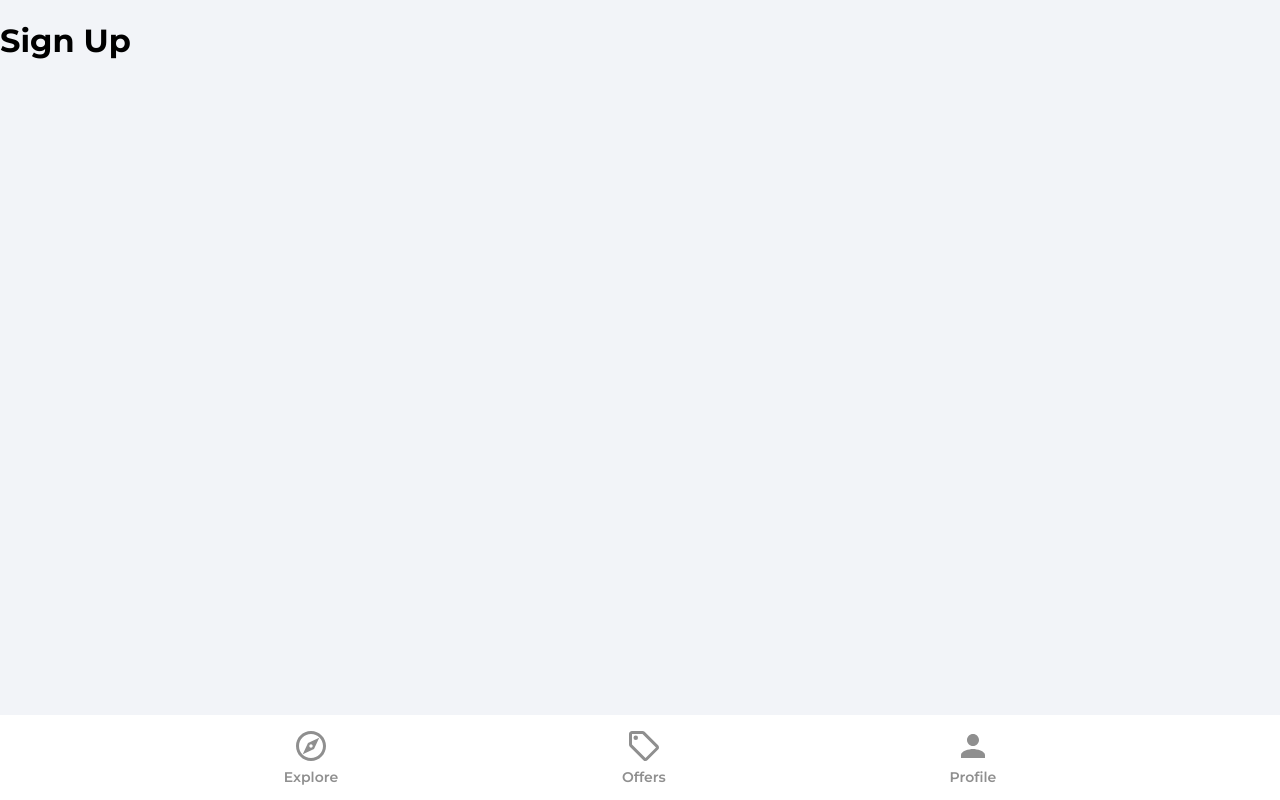
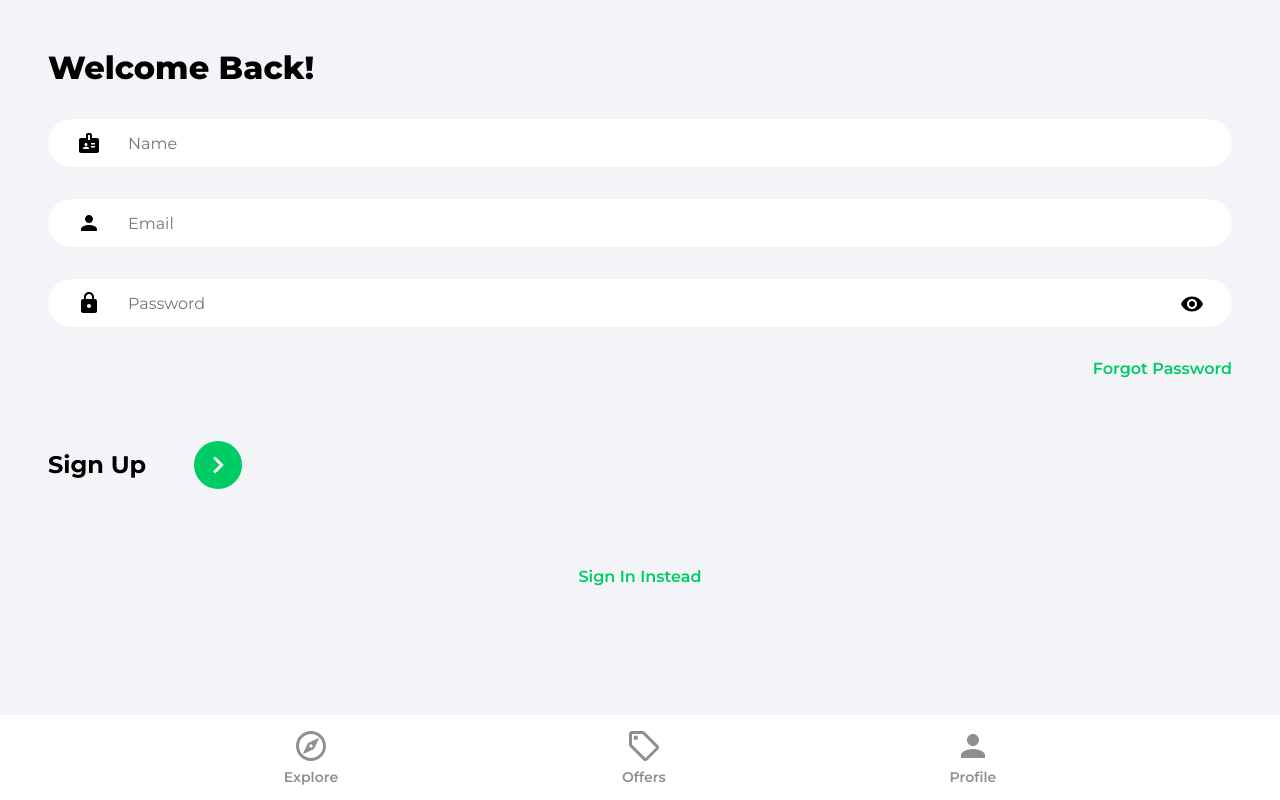
Before and after one commit to ozanisgor/house-marketplace-app-react, a React (Create React App) app: page /sign-up in a window 1280 px wide. Built offline with nearby package versions, Linux system fonts and the light colour scheme.

Commit message:
add: Sign In & Sign Up Forms

```diff
--- a/src/pages/SignIn.jsx
+++ b/src/pages/SignIn.jsx
@@ -1,8 +1,86 @@
+import { useState } from 'react'
+import { Link, useNavigate } from 'react-router-dom'
+import { ReactComponent as ArrowRightIcon } from '../assets/svg/keyboardArrowRightIcon.svg'
+import visibilityIcon from '../assets/svg/visibilityIcon.svg'
+
 function SignIn() {
+  const [showPassword, setShowPassword] = useState(false)
+  const [formData, setFormData] = useState({
+    email: '',
+    password: ''
+  })
+
+  const { email, password } = formData
+
+  const navigate = useNavigate()
+
+  const onChange = e => {
+    setFormData(prevState => ({
+      ...prevState,
+      [e.target.id]: e.target.value
+    }))
+  }
+
   return (
-    <div>
-      <h1>Sign In</h1>
-    </div>
+    <>
+      <div className="pageContainer">
+        <header>
+          <p className="pageHeader">Welcome Back!</p>
+        </header>
+        <form>
+          <input
+            type="email"
+            className="emailInput"
+            placeholder="Email"
+            id="email"
+            value={email}
+            onChange={onChange}
+          />
+        </form>
+        <div className="passwordInputDiv">
+          <input
+            type={showPassword ? 'text' : 'password'}
+            className="passwordInput"
+            placeholder="Password"
+            id="password"
+            value={password}
+            onChange={onChange}
+          />
+
+          <img
+            src={visibilityIcon}
+            alt="show password"
+            className="showPassword"
+            onClick={() => setShowPassword(prevState => !prevState)}
+          />
+        </div>
+        <Link
+          to="/forgot-password"
+          className="forgotPasswordLink"
+        >
+          Forgot Password
+        </Link>
+        <div className="signInBar">
+          <p className="signInText">Sign In</p>
+          <button className="signInButton">
+            <ArrowRightIcon
+              fill="#ffffff"
+              width="34px"
+              height="34px"
+            />
+          </button>
+        </div>
+
+        {/* Google OAuth */}
+
+        <Link
+          to="/sign-up"
+          className="registerLink"
+        >
+          Sign Up Instead
+        </Link>
+      </div>
+    </>
   )
 }
 export default SignIn
--- a/src/pages/SignUp.jsx
+++ b/src/pages/SignUp.jsx
@@ -1,8 +1,95 @@
+import { useState } from 'react'
+import { Link, useNavigate } from 'react-router-dom'
+import { ReactComponent as ArrowRightIcon } from '../assets/svg/keyboardArrowRightIcon.svg'
+import visibilityIcon from '../assets/svg/visibilityIcon.svg'
+
 function SignUp() {
+  const [showPassword, setShowPassword] = useState(false)
+  const [formData, setFormData] = useState({
+    name: '',
+    email: '',
+    password: ''
+  })
+
+  const { name, email, password } = formData
+
+  const navigate = useNavigate()
+
+  const onChange = e => {
+    setFormData(prevState => ({
+      ...prevState,
+      [e.target.id]: e.target.value
+    }))
+  }
+
   return (
-    <div>
-      <h1>Sign Up</h1>
-    </div>
+    <>
+      <div className="pageContainer">
+        <header>
+          <p className="pageHeader">Welcome Back!</p>
+        </header>
+        <form>
+          <input
+            type="text"
+            className="nameInput"
+            placeholder="Name"
+            id="name"
+            value={name}
+            onChange={onChange}
+          />
+          <input
+            type="email"
+            className="emailInput"
+            placeholder="Email"
+            id="email"
+            value={email}
+            onChange={onChange}
+          />
+        </form>
+        <div className="passwordInputDiv">
+          <input
+            type={showPassword ? 'text' : 'password'}
+            className="passwordInput"
+            placeholder="Password"
+            id="password"
+            value={password}
+            onChange={onChange}
+          />
+
+          <img
+            src={visibilityIcon}
+            alt="show password"
+            className="showPassword"
+            onClick={() => setShowPassword(prevState => !prevState)}
+          />
+        </div>
+        <Link
+          to="/forgot-password"
+          className="forgotPasswordLink"
+        >
+          Forgot Password
+        </Link>
+        <div className="signUpBar">
+          <p className="signUpText">Sign Up</p>
+          <button className="signUpButton">
+            <ArrowRightIcon
+              fill="#ffffff"
+              width="34px"
+              height="34px"
+            />
+          </button>
+        </div>
+
+        {/* Google OAuth */}
+
+        <Link
+          to="/sign-in"
+          className="registerLink"
+        >
+          Sign In Instead
+        </Link>
+      </div>
+    </>
   )
 }
 export default SignUp
```
